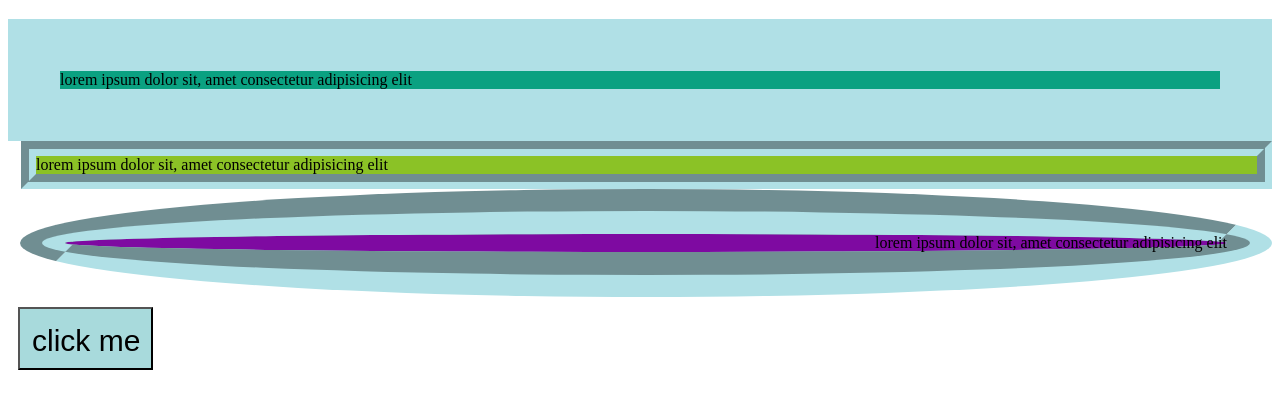
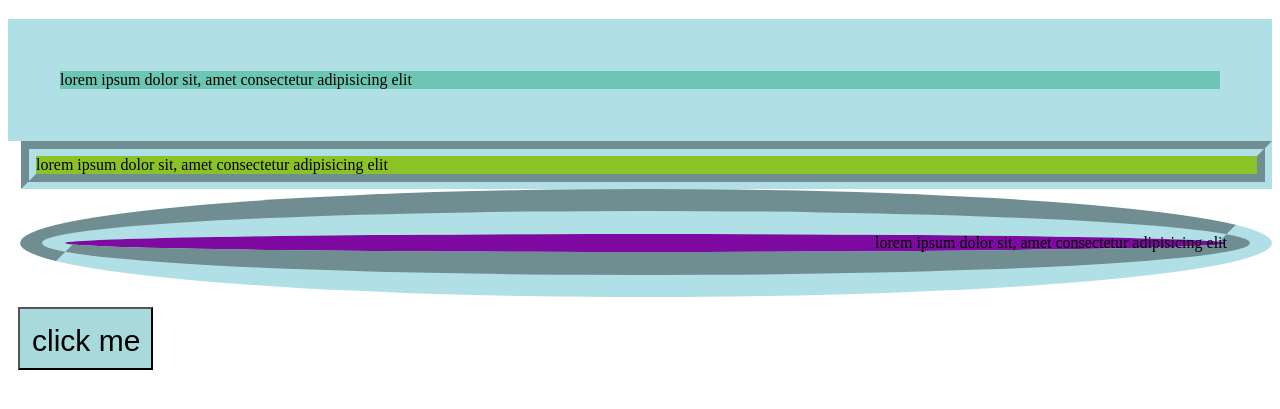
Before and after one commit to zoro9483/Bootcamp2021, a plain HTML site: page index.html in a window 1280 px wide. Shown: the part 61-470 px from the top of the page. Drawn offline with Linux system fonts and the light colour scheme.

Commit message:
styling with rgba

```diff
--- a/app.css
+++ b/app.css
@@ -80,7 +80,7 @@ p::selection{
 }
 
 #one {
-    background-color: rgb(10, 161, 129);
+    background-color: rgba(10, 161, 129, 0.6);
     border-width: 52px;
     border-color: powderblue;
     border-style: solid;
```
